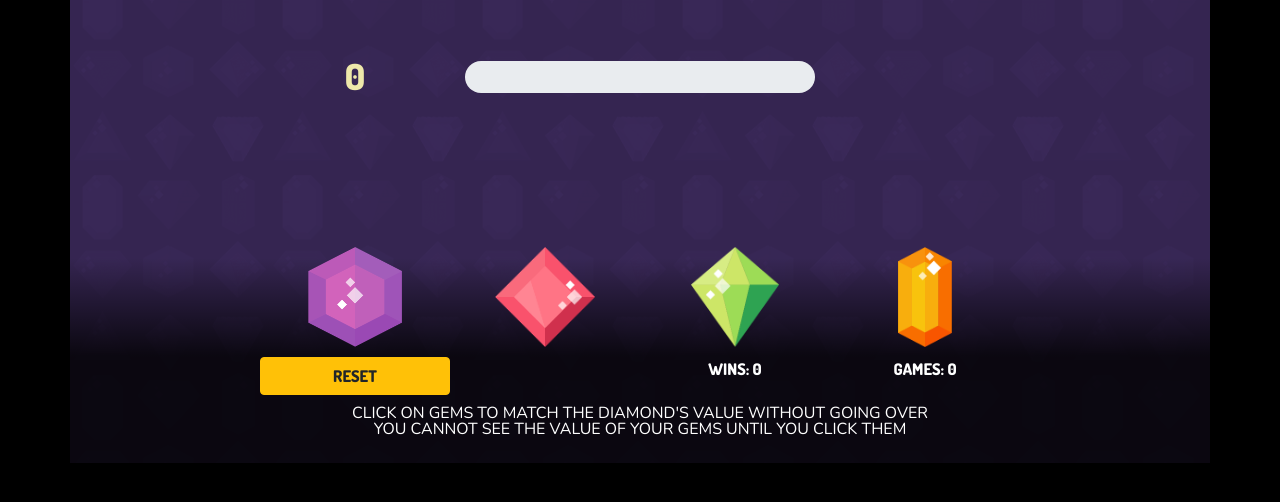
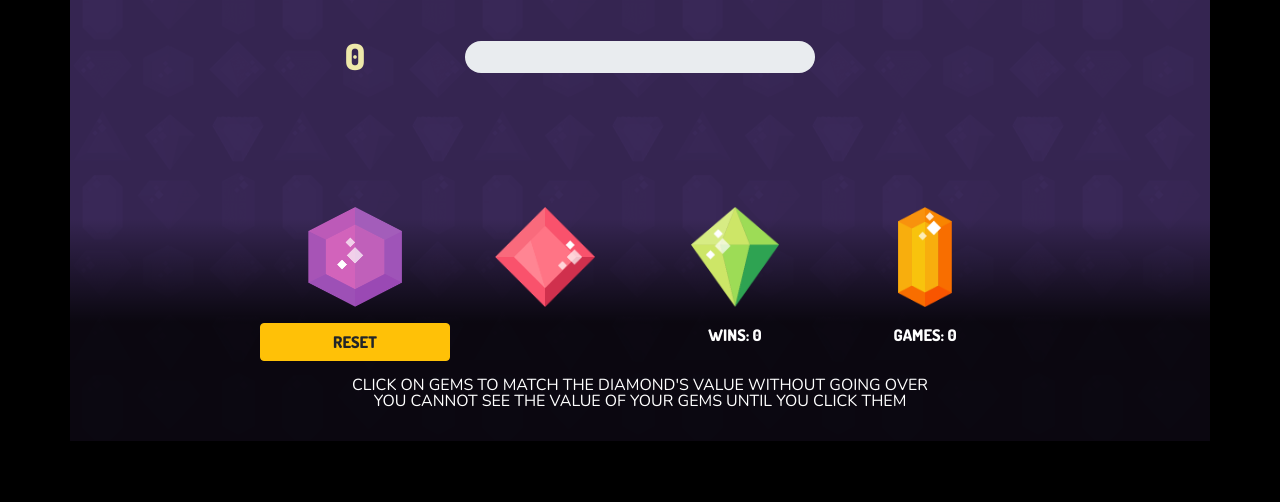
Before and after one commit to wmandrewbabb/jquery-wk4-game, a plain HTML site: page index.html in a window 1280 px wide. Shown: the part 298-800 px from the top of the page. Drawn offline with nearby package versions, Linux system fonts and the light colour scheme.

Commit message:
eat at joes

```diff
--- a/assets/scripts/style.css
+++ b/assets/scripts/style.css
@@ -30,20 +30,18 @@ body {
 
 }
 
-.row {
-    padding-bottom: 10px;
-}
-
 #linearDown {
     background: linear-gradient(to bottom, rgba(0,0,0,0.8) 0%,rgba(0,0,0,0) 100%);
 }
 
 #linearUp {
     background: linear-gradient(to bottom, rgba(0,0,0,0) 0%,rgba(0,0,0,0) 10%,rgba(0,0,0,0.8) 99%,rgba(0,0,0,0.8) 100%);
+    padding-bottom: 16px;
 }
 
 #linearBlack{
     background: rgba(0,0,0,0.8);
+    padding-bottom: 16px;
 }
 
 p{
```
